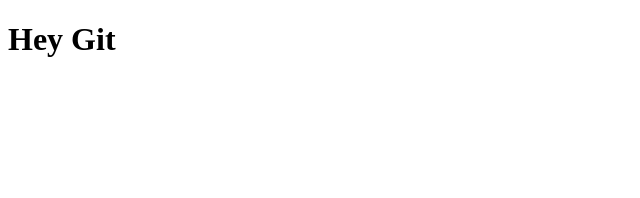
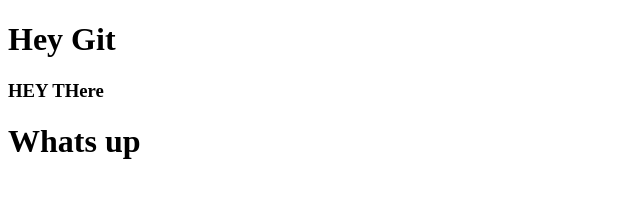
Before and after one commit to Rahul27411/gitproject, a plain HTML site: page index.html in a window 1280 px wide. Shown: the whole page, without its empty margins (0-640 px from the left). Drawn offline with Linux system fonts and the light colour scheme.

Commit message:
add css and js

```diff
--- /dev/null
+++ b/app.js
@@ -0,0 +1 @@
+alert("hi");
--- a/index.html
+++ b/index.html
@@ -7,5 +7,7 @@
 </head>
 <body>
     <h1>Hey Git</h1>
+    <h3>HEY THere</h3>
+    <h1>Whats up</h1>
 </body>
 </html>
```
Also changed, not shown: index.css (added).
